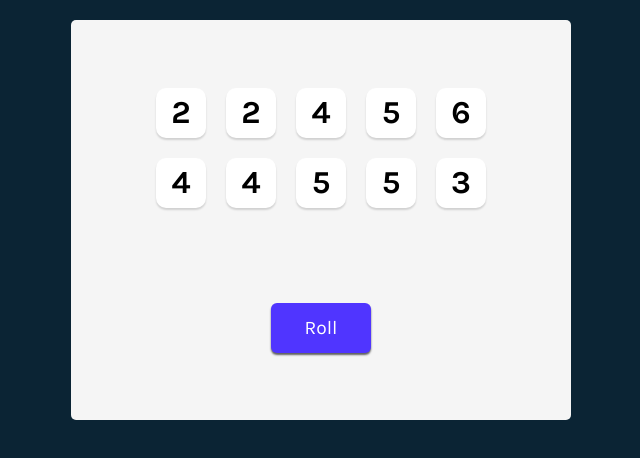
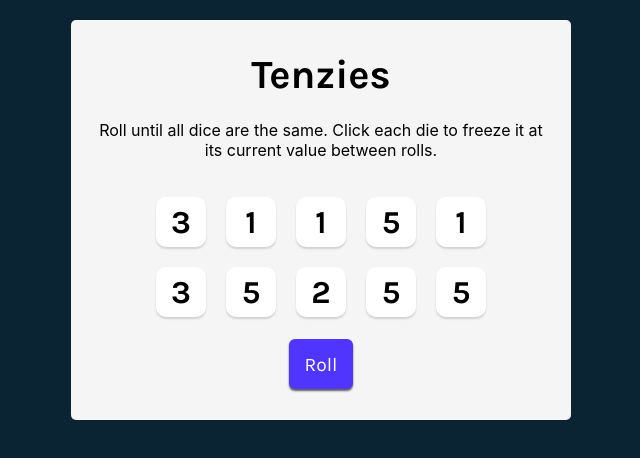
Before and after one commit to KashifKhn/Tenzies_Game_React, a React (Vite) app: page / in a window 1280 px wide. Shown: the top 458 px of the page, without its empty margins (319-959 px from the left). Built offline with nearby package versions, Linux system fonts and the light colour scheme.

Commit message:
basic game compelete

```diff
--- a/package.json
+++ b/package.json
@@ -12,6 +12,7 @@
   "dependencies": {
     "nanoid": "^5.0.1",
     "react": "^18.2.0",
+    "react-confetti": "^6.1.0",
     "react-dom": "^18.2.0"
   },
   "devDependencies": {
--- a/src/App.jsx
+++ b/src/App.jsx
@@ -1,38 +1,71 @@
-import { useState } from "react";
+import { useEffect, useState } from "react";
 import Die from "./components/Die"
 import { nanoid } from "nanoid";
+import Confetti from "react-confetti"
 
 
 function App() {
   const [dice, setDice] = useState(allNewDice);
+  const [tenzies, setTenzies] = useState(false)
 
+  useEffect(() => {
+    const allHeld = dice.every(die => die.isHeld);
+    const firstValue = dice[0].value;
+    const allSameValue = dice.every(die => firstValue === die.value)
+    if (allHeld && allSameValue) {
+      setTenzies(true)
+      console.log("you WOn")
+    }
+  }, [dice])
+
+
+
+  function generateDice() {
+    return {
+      id: nanoid(),
+      value: Math.ceil(Math.random() * 6),
+      isHeld: false
+    }
+  }
   function allNewDice() {
     const newDice = [];
     for (let i = 0; i < 10; i++) {
-      newDice.push(
-        {
-          id: nanoid(),
-          value: Math.ceil(Math.random() * 6),
-          isHeld: false
-        }
-      )
+      newDice.push(generateDice())
     }
     return newDice;
   }
 
   function handleRollDices() {
-    setDice(allNewDice)
+    setDice(oldDice => oldDice.map(die => {
+      return die.isHeld ? die : generateDice()
+    }))
   }
 
-  const allDiceElements = dice.map(die => <Die key={die.id} value={die.value} />)
+  const allDiceElements = dice.map(die => <Die
+    key={die.id}
+    value={die.value}
+    isHeld={die.isHeld}
+    handleDiceHold={() => handleDiceHold(die.id)}
+  />)
+
+  function handleDiceHold(id) {
+    setDice(oldDice => oldDice.map(die => {
+      return die.id === id ? { ...die, isHeld: !die.isHeld } : die
+    }))
+  }
 
   return (
     <div className="App">
       <main>
+        {tenzies && <Confetti />}
+        <h1 className="title">Tenzies</h1>
+        <p className="instructions">Roll until all dice are the same. Click each die to freeze it at its current value between rolls.</p>
         <div className="dice-container">
           {allDiceElements}
         </div>
-        <button onClick={handleRollDices} className="roll-dice-btn">Roll</button>
+        <button onClick={handleRollDices} className="roll-dice-btn">
+          {tenzies ? "New Game" : "Roll"}
+          </button>
       </main>
     </div>
   )
--- a/src/components/Die.jsx
+++ b/src/components/Die.jsx
@@ -1,9 +1,16 @@
 import React from 'react'
 
 const Die = (props) => {
+  const styles = {
+    backgroundColor: props.isHeld ? "#59E391" : "#fff"
+  }
   return (
-    <div className='die-face'>
-        <h2 className='die-num'>{props.value}</h2>
+    <div
+      style={styles}
+      className='die-face'
+      onClick={props.handleDiceHold}
+    >
+      <h2 className='die-num'>{props.value}</h2>
     </div>
   )
 }
--- a/src/index.css
+++ b/src/index.css
@@ -28,6 +28,18 @@ main {
   align-items: center;
 }
 
+.title {
+  font-size: 40px;
+  margin: 0;
+}
+
+.instructions {
+  font-family: 'Inter', sans-serif;
+  font-weight: 400;
+  margin-top: 0;
+  text-align: center;
+}
+
 .dice-container {
   display: grid;
   grid-template: auto auto / repeat(5, 1fr);
@@ -43,7 +55,6 @@ main {
   justify-content: center;
   align-items: center;
   cursor: pointer;
-  background-color: white;
 }
 
 .die-num {
@@ -55,8 +66,10 @@ main {
 }
 
 .roll-dice-btn {
+  display: inline-block;
   height: 50px;
-  width: 100px;
+  /* width: 100px; */
+  padding-inline: 1rem;
   border: none;
   border-radius: 6px;
   background-color: #5035FF;
```
Also changed, not shown: 1 other file (tests, documents, lock files or other folders).
